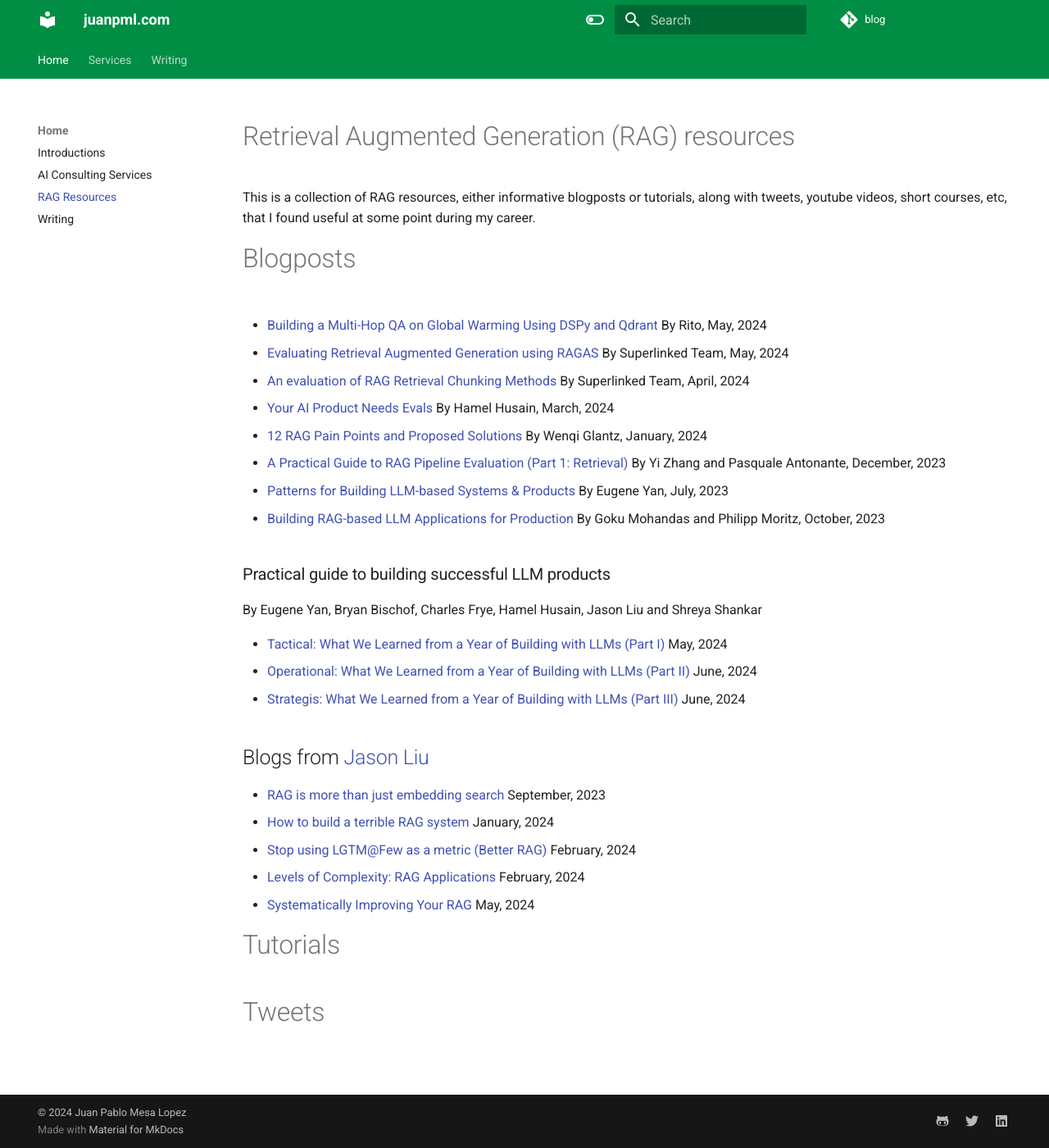
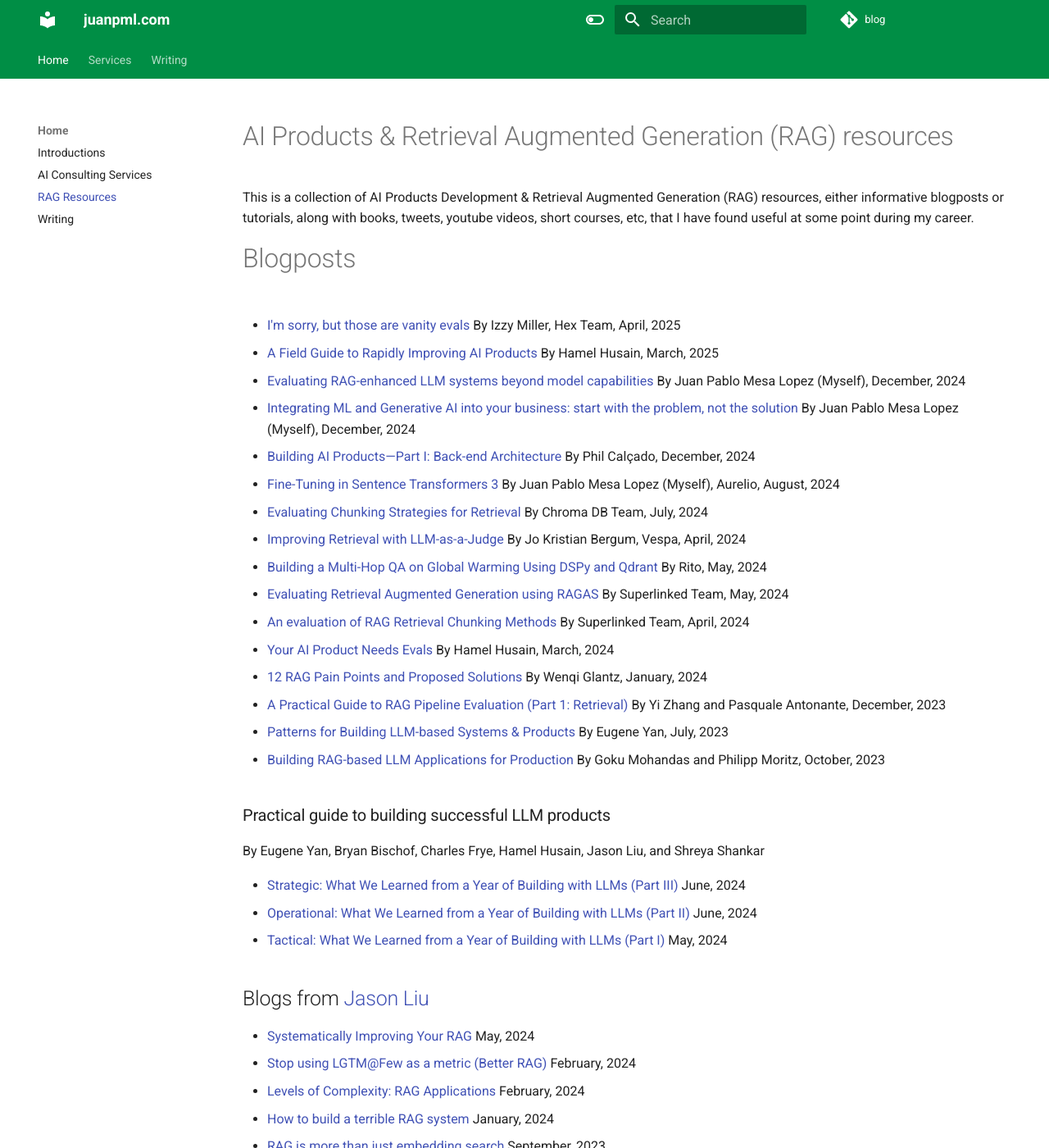
Before and after one commit to mesax1/blog, an MkDocs documentation site: the page built from docs/rag_resources.md, in a window 1280 px wide and 1400 px high. Shown: the whole window at 82% size. Built offline with MkDocs 1.6.1 and Material for MkDocs 9.7.7, drawn with Linux system fonts in a browser that asks for light colours; comment, search, counter and statistics services are not loaded; some of the changed text lies outside the part shown.

Commit message:
Updated rag and ai products resources, more recent blogposts, tutorials, etc

```diff
--- a/docs/rag_resources.md
+++ b/docs/rag_resources.md
@@ -1,9 +1,24 @@
-# Retrieval Augmented Generation (RAG) resources
+# AI Products & Retrieval Augmented Generation (RAG) resources
 
-This is a collection of RAG resources, either informative blogposts or tutorials, along with tweets, youtube videos, short courses, etc, that I found useful at some point during my career.
+This is a collection of AI Products Development & Retrieval Augmented Generation (RAG) resources, either informative blogposts or tutorials, along with books, tweets, youtube videos, short courses, etc, that I have found useful at some point during my career.
 
 # Blogposts
 
+- [I'm sorry, but those are vanity evals](https://hex.tech/blog/im-sorry-but-those-are-vanity-evals/) By Izzy Miller, Hex Team, April, 2025
+
+- [A Field Guide to Rapidly Improving AI Products](https://hamel.dev/blog/posts/field-guide/) By Hamel Husain, March, 2025
+
+- [Evaluating RAG-enhanced LLM systems beyond model capabilities](https://juanpml.com/writing/2024/12/18/evaluating-rag-enhanced-llm-systems-beyond-model-capabilities/) By Juan Pablo Mesa Lopez (Myself), December, 2024
+
+- [Integrating ML and Generative AI into your business: start with the problem, not the solution](https://juanpml.com/writing/2024/12/21/integrating-ml-and-generative-ai-into-your-business-start-with-the-problem-not-the-solution/) By Juan Pablo Mesa Lopez (Myself), December, 2024
+
+- [Building AI Products—Part I: Back-end Architecture](https://philcalcado.com/2024/12/14/building-ai-products-part-i.html) By Phil Calçado, December, 2024
+
+- [Fine-Tuning in Sentence Transformers 3](https://www.aurelio.ai/learn/sentence-transformers-fine-tuning) By Juan Pablo Mesa Lopez (Myself), Aurelio, August, 2024
+
+- [Evaluating Chunking Strategies for Retrieval](https://research.trychroma.com/evaluating-chunking) By Chroma DB Team, July, 2024
+
+- [Improving Retrieval with LLM-as-a-Judge](https://blog.vespa.ai/improving-retrieval-with-llm-as-a-judge/) By Jo Kristian Bergum, Vespa, April, 2024
 
 - [Building a Multi-Hop QA on Global Warming Using DSPy and Qdrant](https://rito.hashnode.dev/building-a-multi-hop-qa-with-dspy-and-qdrant) By Rito, May, 2024
 
@@ -24,20 +39,31 @@ This is a collection of RAG resources, either informative blogposts or tutorials
 
 ### Practical guide to building successful LLM products
 
-By Eugene Yan, Bryan Bischof, Charles Frye, Hamel Husain, Jason Liu and Shreya Shankar
+By Eugene Yan, Bryan Bischof, Charles Frye, Hamel Husain, Jason Liu, and Shreya Shankar
 
+- [Strategic: What We Learned from a Year of Building with LLMs (Part III)](https://www.oreilly.com/radar/what-we-learned-from-a-year-of-building-with-llms-part-iii-strategy/) June, 2024
+- [Operational: What We Learned from a Year of Building with LLMs (Part II)](https://www.oreilly.com/radar/what-we-learned-from-a-year-of-building-with-llms-part-ii/) June, 2024
 - [Tactical: What We Learned from a Year of Building with LLMs (Part I)](https://www.oreilly.com/radar/what-we-learned-from-a-year-of-building-with-llms-part-i/) May, 2024
-- [Operational: What We Learned from a Year of Building with LLMs (Part II)](https://www.oreilly.com/radar/what-we-learned-from-a-year-of-building-with-llms-part-ii/) June, 2024
-- [Strategis: What We Learned from a Year of Building with LLMs (Part III)](https://www.oreilly.com/radar/what-we-learned-from-a-year-of-building-with-llms-part-iii-strategy/) June, 2024
+
+
 
 ## Blogs from [Jason Liu](https://jxnl.co/writing/category/rag)
 
-- [RAG is more than just embedding search](https://jxnl.co/writing/2023/09/17/rag-is-more-than-embeddings/) September, 2023
-- [How to build a terrible RAG system](https://jxnl.co/writing/2024/01/07/inverted-thinking-rag/) January, 2024
+- [Systematically Improving Your RAG](https://jxnl.co/writing/2024/05/22/systematically-improving-your-rag/) May, 2024
 - [Stop using LGTM@Few as a metric (Better RAG)](https://jxnl.co/writing/2024/02/05/when-to-lgtm-at-k/) February, 2024
 - [Levels of Complexity: RAG Applications](https://jxnl.co/writing/2024/02/28/levels-of-complexity-rag-applications/) February, 2024
-- [Systematically Improving Your RAG](https://jxnl.co/writing/2024/05/22/systematically-improving-your-rag/) May, 2024
+- [How to build a terrible RAG system](https://jxnl.co/writing/2024/01/07/inverted-thinking-rag/) January, 2024
+- [RAG is more than just embedding search](https://jxnl.co/writing/2023/09/17/rag-is-more-than-embeddings/) September, 2023
+
+# Books
+
+- [AI Engineering](https://www.oreilly.com/library/view/ai-engineering/9781098166298/) by Chip Huyen, December, 2024
+- [Prompt Engineering for LLMs](https://www.oreilly.com/library/view/prompt-engineering-for/9781098156145/) by John Berryman and Albert Ziegler, November, 2024
+- [LLM Engineer's Handbook](https://www.oreilly.com/library/view/llm-engineers-handbook/9781836200079/)by Paul Iusztin and Maxime Labonne, October, 2024
+
 
 # Tutorials
 
+- [The Definitive Guide to LLM Evaluation](https://arize.com/llm-evaluation) By Arize Team, April, 2025
+
 # Tweets
```
